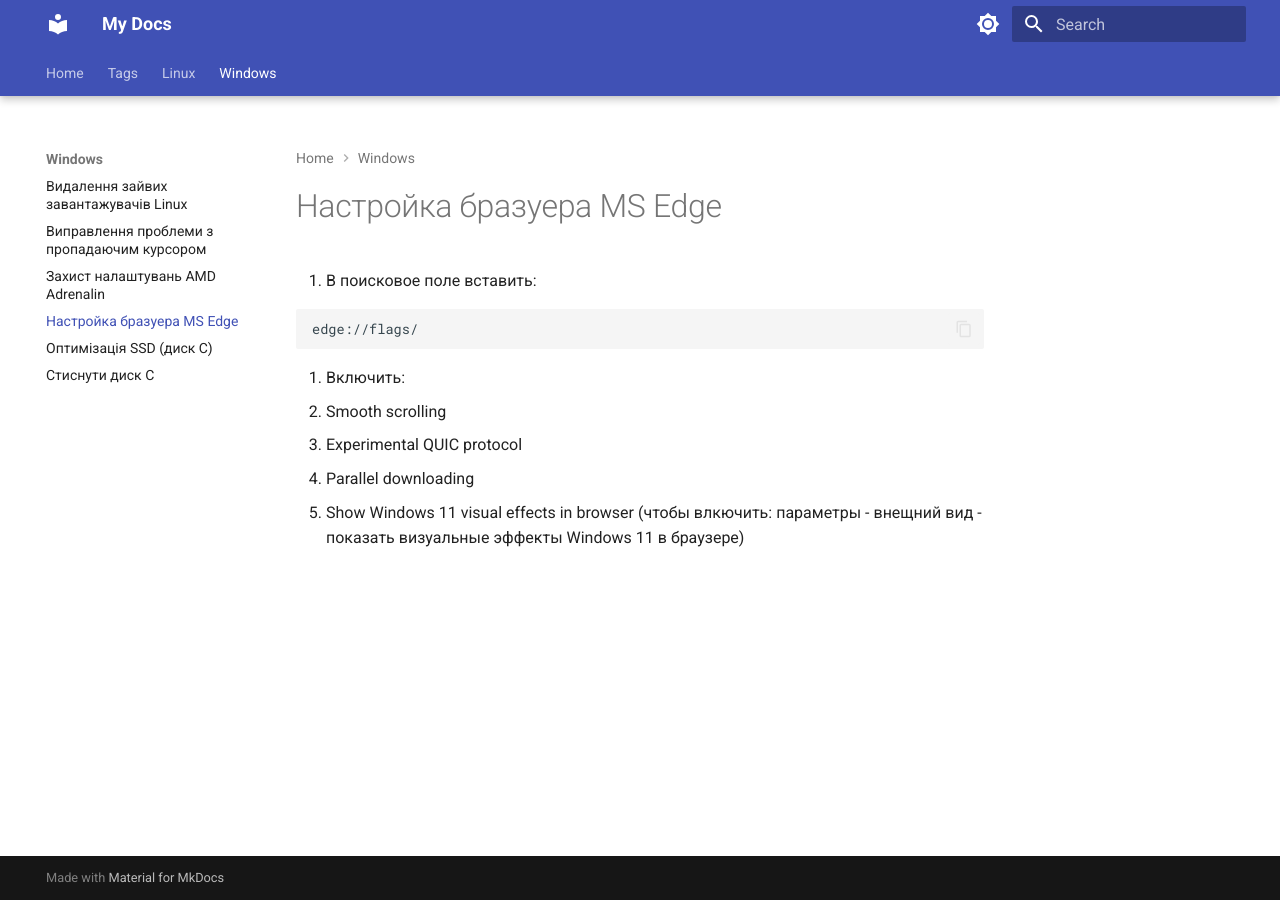
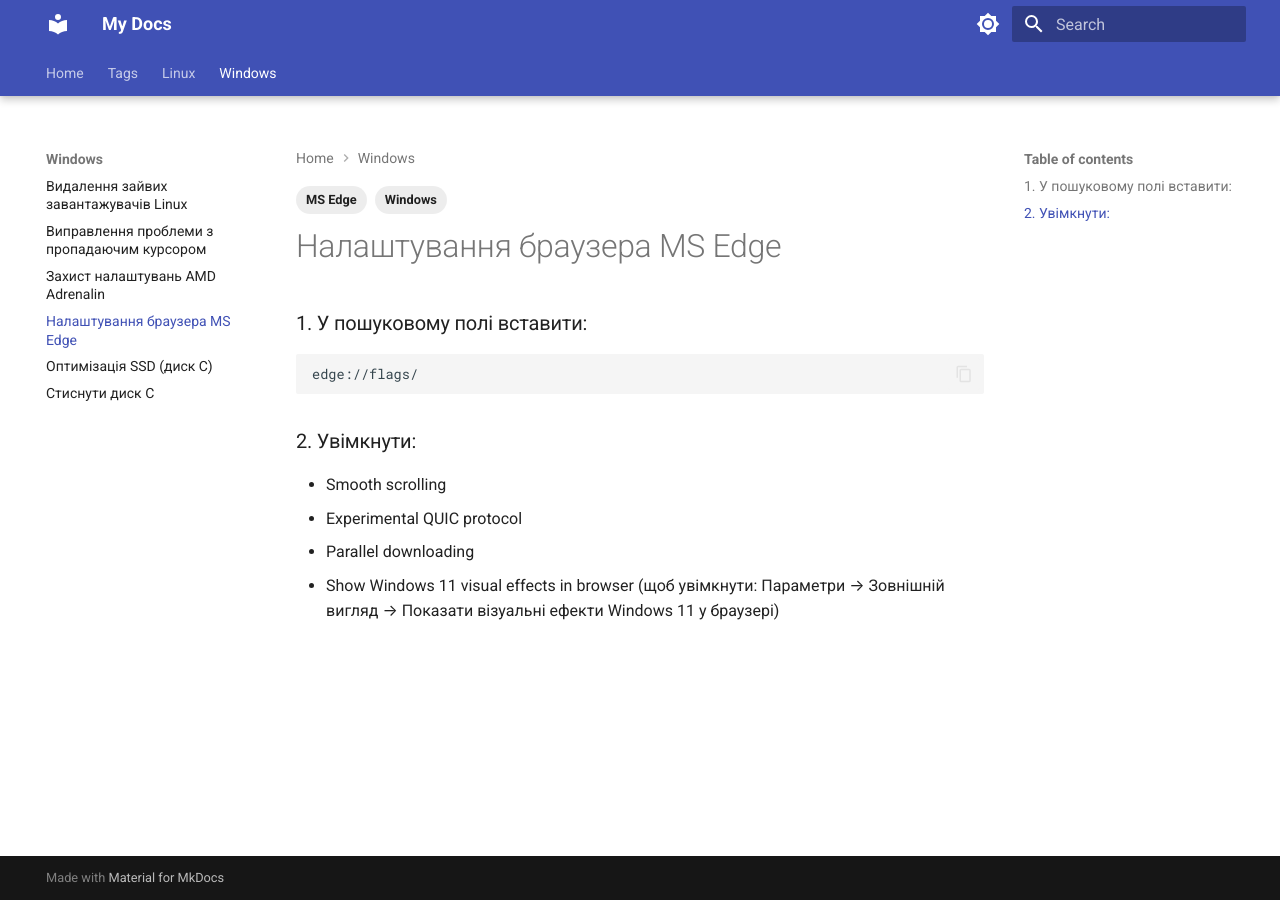
Before and after one commit to silmarill07/my-docs, an MkDocs documentation site: the page built from docs/Windows/Настройка-MS-Edge.md, in a window 1280 px wide. Built offline with MkDocs 1.6.1 and Material for MkDocs 9.7.7, drawn with Linux system fonts in a browser that asks for light colours.

Commit message:
add notes

````diff
--- a/docs/Windows/Настройка-MS-Edge.md
+++ b/docs/Windows/Настройка-MS-Edge.md
@@ -1,13 +1,18 @@
-# Настройка бразуера MS Edge
+---
+tags:
+  - Windows
+  - MS Edge
+---
 
-1. В поисковое поле вставить:
+# Налаштування браузера MS Edge
 
-```
+### 1. У пошуковому полі вставити:
+```bash
 edge://flags/
 ```
 
-2. Включить:
-- Smooth scrolling
-- Experimental QUIC protocol
-- Parallel downloading
-- Show Windows 11 visual effects in browser (чтобы влкючить: параметры - внещний вид - показать визуальные эффекты Windows 11 в браузере)
+### 2. Увімкнути:
+ - Smooth scrolling
+ - Experimental QUIC protocol
+ - Parallel downloading
+ - Show Windows 11 visual effects in browser (щоб увімкнути: Параметри → Зовнішній вигляд → Показати візуальні ефекти Windows 11 у браузері)
````
